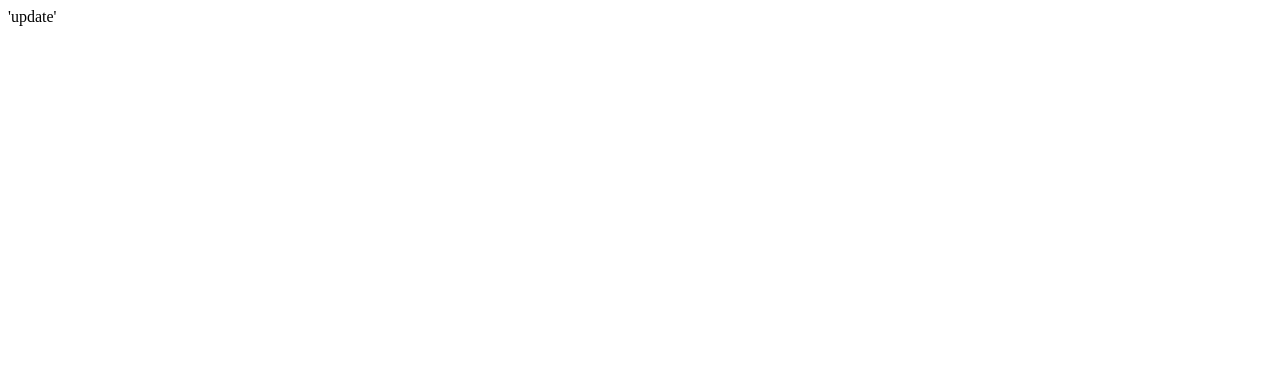
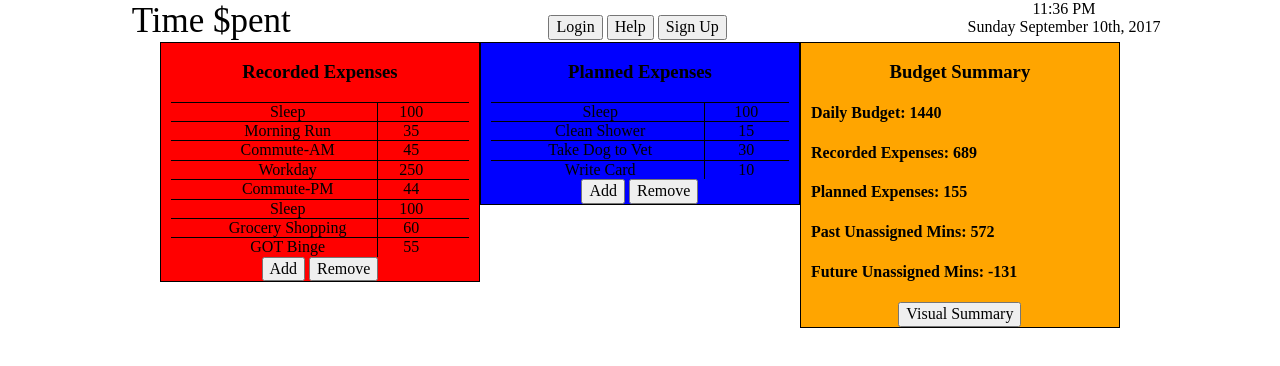
Before and after one commit to Robp773/Time--pent, a website: page public/index.html in a window 1280 px wide. Drawn offline with nearby package versions, Linux system fonts and the light colour scheme.

Commit message:
initial commit- layout + basic html/css/js

```diff
--- a/package.json
+++ b/package.json
@@ -6,7 +6,8 @@
   "name": "",
   "version": "",
   "dependencies": {
-    "express": "^4.15.4"
+    "express": "^4.15.4",
+    "normalize.css": "^7.0.0"
   },
   "devDependencies": {
     "chai": "^4.1.2",
--- /dev/null
+++ b/public/grid.css
@@ -0,0 +1,57 @@
+* {
+  box-sizing: border-box;
+}
+
+.row {
+  max-width: 1000px;
+  padding-left: 20px;
+  padding-right: 20px;
+  margin: 0 auto;
+}
+
+/* Clearfix */
+.row::before,
+.row::after {
+  display: table;
+  content: '';
+}
+
+.row::after {
+  clear: both;
+}
+
+.col-3, .col-4, .col-6, .col-12 {
+  float: left;
+  padding-left: 1.04166666%;
+  padding-right: 1.04166666%;
+}
+
+/* Mobile defaults */
+.col-3, .col-4, .col-6, .col-12 {
+  width: 100%;
+}
+
+
+/* Desktops and large screens */
+@media only screen and (min-width: 640px) {
+
+  .col-3 {
+    width: 25%;
+  }
+
+  /* 4 columns */
+  .col-4 {
+  width: 33.33%;
+  }
+
+  /* 6 columns */
+  .col-6 {
+    width:50%;
+
+  }
+
+  /* 12 columns */
+  .col-12 {
+    width: 100%;
+  }
+}
--- /dev/null
+++ b/public/index.css
@@ -0,0 +1,55 @@
+header{
+  font-size: 35px;
+}
+
+.plannedName, .plannedCost{
+  display: inline-block;
+  align-content: center;
+}
+.plannedName{
+  width: 70%;
+  border-right: 1px solid black;
+}
+.plannedCost{
+  width: 25%;
+}
+
+h4{
+  text-align: left;
+}
+
+.topNavRow{
+  font-size: 0;
+}
+header, #topNavButtons, #topNavDateTime{
+  text-align: center;
+  width: 33%;
+  display: inline-block;
+}
+.results{
+  border-top: 1px solid black
+}
+.recordedName, .recordedCost{
+  display: inline-block;
+
+}
+.recordedName{
+  width: 60%;
+  border-right: 1px solid black;
+}
+.recordedCost{
+  width: 20%;
+}
+.display{
+  text-align: center;
+  border: 1px solid black;
+  display: inline-block;
+}
+.recorded{
+  background: red;
+}
+.planned{
+  background: blue;
+}
+.totals{
+  background: orange;
--- a/public/index.html
+++ b/public/index.html
@@ -1 +1,59 @@
-<p>'update'</p>
+<!DOCTYPE html>
+<html>
+  <head>
+    <meta charset="utf-8">
+    <meta name="viewport" content="width=device-width">
+    <title>Time $pent</title>
+    <link type="text/css" rel="stylesheet" href="https://cdnjs.cloudflare.com/ajax/libs/normalize/3.0.3/normalize.css" />
+    <link href="index.css" rel="stylesheet" type="text/css"/>
+    <link href="grid.css" rel="stylesheet" type="text/css"/>
+  </head>
+  <body>
+
+    <div id="row topNavRow">
+
+      <header>Time $pent</header>
+
+      <div id="topNavButtons">
+        <button>Login</button>
+        <button>Help</button>
+        <button>Sign Up</button>
+      </div>
+
+      <div id="topNavDateTime">
+        <div id="topNavTime">time</div>
+        <div id="topNavDate">date</div>
+      </div>
+
+    </div>
+
+    <div class="row">
+
+      <div class="col-4 display recorded">
+        <h3>Recorded Expenses</h3>
+        <div id="recordedList">
+
+        </div>
+        <button>Add</button>
+        <button>Remove</button>
+      </div>
+
+      <div class="col-4 display planned">
+        <h3>Planned Expenses</h3>
+        <div id="plannedList"></div>
+        <button>Add</button>
+        <button>Remove</button>
+      </div>
+
+      <div class="col-4 display totals">
+        <h3>Budget Summary</h3>
+        <div id="totalList"></div>
+        <button>Visual Summary</button>
+        </div>
+
+    </div>
+    <script src="https://ajax.googleapis.com/ajax/libs/jquery/3.2.1/jquery.min.js"></script>
+    <script src="index.js"></script>
+
+  </body>
+</html>
--- /dev/null
+++ b/public/index.js
@@ -0,0 +1,197 @@
+const mockHomeData = {
+
+  currentBudget: null,
+  totalExpenses: 0,
+  totalExpectedExpenses: null,
+
+    ExpenseRecord: [{
+            name: 'Sleep',
+            cost: 100,
+            productive: true,
+            category: 'health'
+        },
+        {
+            name: 'Morning Run',
+            cost: 35,
+            productive: true,
+            category: 'health'
+        },
+        {
+            name: 'Commute-AM',
+            cost: 45,
+            productive: true,
+            category: 'work'
+        },
+        {
+            name: 'Workday',
+            cost: 250,
+            productive: true,
+            category: 'work'
+        },
+        {
+            name: 'Commute-PM',
+            cost: 44,
+            productive: true,
+            category: 'work'
+        },
+        {
+            name: 'Sleep',
+            cost: 100,
+            productive: true,
+            category: 'health'
+        },
+        {
+            name: 'Grocery Shopping',
+            cost: 60,
+            productive: true,
+            category: 'Errands'
+        },
+        {
+            name: 'GOT Binge',
+            cost: 55,
+            productive: false,
+            category: 'Zoning Out'
+        }
+    ],
+    PlannedExpenses: [{
+            name: 'Sleep',
+            cost: 100,
+            productive: true,
+            category: 'health'
+        },
+        {
+            name: 'Clean Shower',
+            cost: 15,
+            productive: true,
+            category: 'Errands'
+        },
+
+        {
+            name: 'Take Dog to Vet',
+            cost: 30,
+            productive: true,
+            category: 'Family'
+        },
+        {
+            name: 'Write Card',
+            cost: 10,
+            productive: true,
+            category: 'Friends'
+        },
+    ]
+}
+
+  function populateRecorded(){
+    mockHomeData.ExpenseRecord.forEach(function(item){
+        $('#recordedList').append(
+        `<div class="results">
+        <div class="recordedName">${item.name}</div>
+        <div class="recordedCost">${item.cost}</div>
+        </div>`
+        )
+    })
+
+
+  }
+
+  function populatePlanned(){
+    mockHomeData.PlannedExpenses.forEach(function(item){
+      $('#plannedList').append(
+       `<div class="results">
+        <div class="plannedName">${item.name}</div>
+        <div class="plannedCost">${item.cost}</div>
+        </div>`)
+            })
+  }
+
+  function calculateTotals (){
+    let plannedTotal = 0;
+    mockHomeData.PlannedExpenses.forEach(function(item){
+      plannedTotal = (plannedTotal + item.cost)
+      mockHomeData.totalExpectedExpenses =  plannedTotal
+    })
+    let recordedTotal = 0;
+    mockHomeData.ExpenseRecord.forEach(function(item){
+      recordedTotal = recordedTotal + item.cost
+      mockHomeData.totalExpenses =  recordedTotal
+    })
+
+    let totalSpent = mockHomeData.totalExpenses + mockHomeData.totalExpectedExpenses
+    let totalFreeTime = 1440 - totalSpent
+    let hoursFree = Math.floor(totalFreeTime/60)
+    let divFreeTime = totalFreeTime/60
+    let minutesFree = Math.floor(divFreeTime % 1 * 60)
+
+
+    let date = new Date();
+    let passedHours = date.getHours();
+    let passedMinsThisHour = date.getMinutes();
+    let totalMinsPassed = (passedHours * 60) + passedMinsThisHour
+
+    let pastFreeTime = totalMinsPassed - totalSpent;
+    if(pastFreeTime < 0){
+      pastFreeTime = 0;
+    }
+    let futureFreeTime = 1440 - totalMinsPassed - mockHomeData.totalExpectedExpenses
+    // console.log(totalMinsPassed)
+   $('#totalList').append(`
+    <h4>Daily Budget: 1440</h4>
+    <h4>Recorded Expenses: ${mockHomeData.totalExpenses}</h4>
+    <h4>Planned Expenses: ${mockHomeData.totalExpectedExpenses}</h4>
+    <h4>Past Unassigned Mins: ${pastFreeTime}</h4>
+    <h4>Future Unassigned Mins: ${futureFreeTime} </h4>
+  `)
+  }
+
+  function calcTimeDate(){
+  let currentTime = new Date(),
+      hours = currentTime.getHours(),
+      minutes = currentTime.getMinutes();
+	if (minutes < 10) {
+	 minutes = "0" + minutes;
+  }
+
+	let suffix = "AM";
+	if (hours >= 12) {
+    suffix = "PM";
+    hours = hours - 12;
+	}
+	if (hours === 0) {
+	 hours = 12;
+	}
+ let finalTime = `${hours}:${minutes} ${suffix}`
+
+ $('#topNavTime').html(finalTime)
+
+ let dayArray = ['Sunday', 'Monday','Tuesday','Wednesday','Thursday', 'Friday', 'Saturday']
+
+ let monthNames = ["January", "February", "March", "April", "May", "June",
+  "July", "August", "September", "October", "November", "December"];
+
+ let monthName =  monthNames[currentTime.getMonth()]
+
+ let dayName = dayArray[currentTime.getDay()]
+ let numberDay = currentTime.getDate()
+ if(numberDay === 1 || 21 || 31){
+   numberDay = `${numberDay}th`
+ }
+ else if(numberDay === 2 || 22){
+ numberDay = `${numberDay}nd`}
+
+ else if(numberDay === 3 || 23){
+   numberDay === `${numberDay}rd`
+ }
+ else {
+   numberDay = `${numberDay}th`
+ }
+
+ let year = currentTime.getFullYear()
+
+
+ $('#topNavDate').html(`${dayName} ${monthName} ${numberDay}, ${year}`)
+  }
+
+  populateRecorded()
+  populatePlanned()
+  calculateTotals()
+  calcTimeDate()
```
Also changed, not shown: public/charts.html (added, +1 -0 lines), server.js (+10 -0 lines), test/test-of-test.js (deleted, +0 -17 lines), test/test.js (added, +25 -0 lines), 1 other file.
